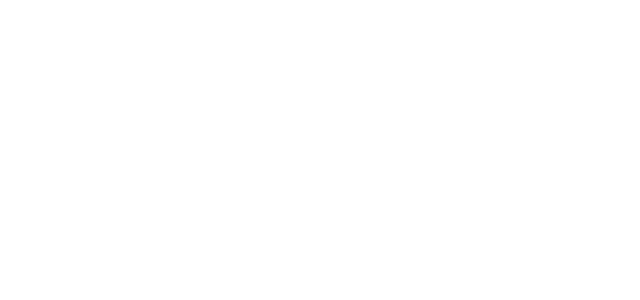
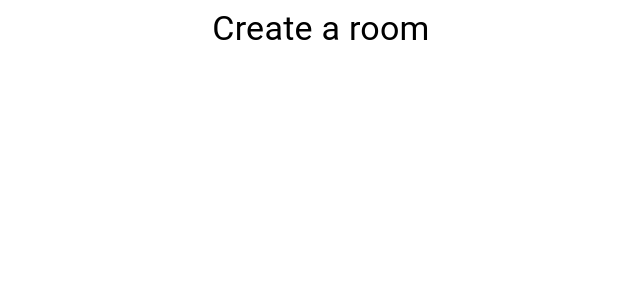
Before and after one commit to j-tomasik/django-music-controller, a React app in the folder music_controller/frontend/: page /create in a window 1280 px wide. Shown: the top 300 px of the page, without its empty margins (319-959 px from the left). Built offline with nearby package versions, Linux system fonts and the light colour scheme; the HTML template or start-up script is replaced by a standard one.

Commit message:
fixed small bugs

```diff
--- a/music_controller/frontend/src/components/CreateRoomPage.js
+++ b/music_controller/frontend/src/components/CreateRoomPage.js
@@ -14,7 +14,7 @@
         return (
             <Grid container spacing={1}>
                 <Grid item xs={12} align="center">
-                    <Typography component='h4' variant='h4'></Typography>
+                    <Typography component='h4' variant='h4'>Create a room</Typography>
                 </Grid>
             </Grid>
         )
```
Also changed, not shown: 1 other file (tests, documents, lock files or other folders).
